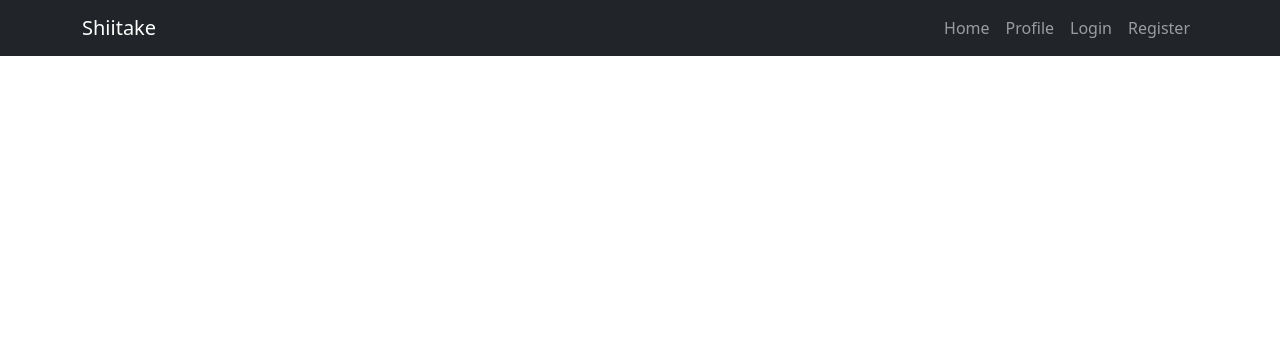
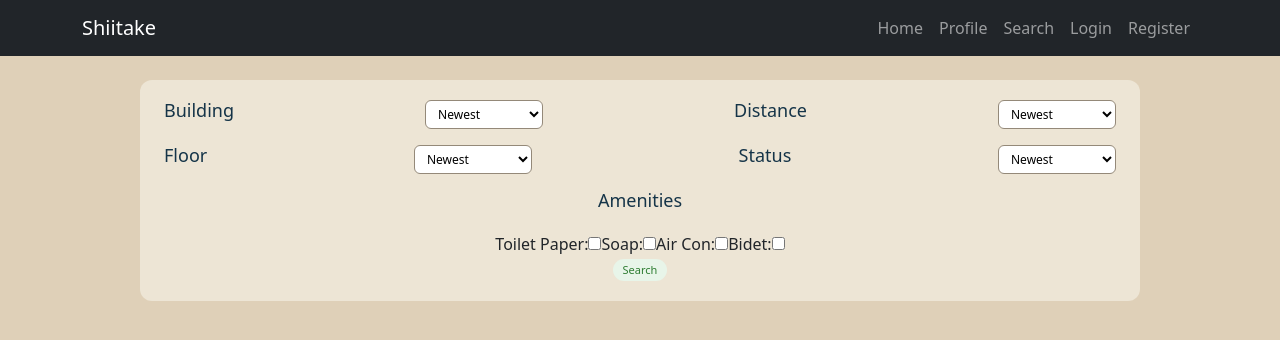
Before and after one commit to NotAquazin/Shiitake, a React (Create React App) app in the folder client/: page /search in a window 1280 px wide. Shown: the top 340 px of the page. Built offline with nearby package versions, Linux system fonts and the light colour scheme.

Commit message:
made query page

```diff
--- a/client/src/App.js
+++ b/client/src/App.js
@@ -5,6 +5,7 @@ import Register from './components/Register';
 import Map from "./components/Map";
 import CRPage from "./components/CRPage";
 import Profile from "./components/Profile";
+import Search from "./components/Search";
 
 const Home = () => {
   return (
@@ -39,7 +40,10 @@ const App = () => {
               </li>
               <li className="nav-item">
                     <Link className="nav-link" to="/profile">Profile</Link>
-                  </li>
+              </li>
+              <li className="nav-item">
+                    <Link className="nav-link" to="/search">Search</Link>
+              </li>
               {!isLoggedIn ? (
                 <>
                   <li className="nav-item">
@@ -69,7 +73,7 @@ const App = () => {
         <Route path="/login" element={<Login />} />
         <Route path="/register" element={<Register />} />
         <Route path="/profile" element={<Profile />} />
-
+        <Route path="/search" element={<Search />} />
         <Route path="/cr/:id" element={<CRPage />} />
       </Routes>
     </Router>
--- /dev/null
+++ b/client/src/components/Search.js
@@ -0,0 +1,225 @@
+import { useState } from 'react';
+import sampleCR from './crData';
+import StarRating from './StarRating';
+import ReviewForm from './ReviewForm';
+import ReviewCard from './ReviewCard';
+import { useParams } from 'react-router-dom';
+
+const CRPage = () => {
+  const { id } = useParams(); // 'faura-1' in this example
+
+// The logged-in user's name. Replace with real auth later.
+  const CURRENT_USER = 'You'
+
+  const SORT_OPTIONS = ['Newest', 'Oldest', 'Highest Rated', 'Lowest Rated', 'Most Liked']
+
+    const [reviews,       setReviews]       = useState(sampleCR.reviews)
+    const [showForm,      setShowForm]      = useState(false)
+    const [editingReview, setEditingReview] = useState(null)
+    const [sortBy,        setSortBy]        = useState('Newest')
+    const [reported,      setReported]      = useState(new Set())
+
+    // Checks if already posted review
+    const alreadyReviewed = reviews.some((r) => r.author === CURRENT_USER)
+
+    // Average rating across all reviews
+    const avgRating = reviews.length > 0
+      ? reviews.reduce((sum, r) => sum + r.rating, 0) / reviews.length
+      : 0
+
+    // Sort a copy of reviews (never mutate state directly)
+    const sortedReviews = [...reviews].sort((a, b) => {
+      if (sortBy === 'Newest')        return b.timestamp.localeCompare(a.timestamp)
+      if (sortBy === 'Oldest')        return a.timestamp.localeCompare(b.timestamp)
+      if (sortBy === 'Highest Rated') return b.rating - a.rating
+      if (sortBy === 'Lowest Rated')  return a.rating - b.rating
+      if (sortBy === 'Most Liked')    return b.likes   - a.likes
+      return 0
+    })
+
+  const [inputs, setInputs] = useState({});
+
+  const handleChange = (e) => {
+    const target = e.target;
+    const value = target.type === 'checkbox' ? target.checked : target.value;
+    const name = target.name;
+    setInputs(values => ({...values, [name]: value}))
+  }
+
+  const handleSubmit = (event) => {
+    let fillings = '';
+    if (inputs.tomato) fillings += 'tomato';
+    if (inputs.onion) {
+      if (inputs.tomato) fillings += ' and ';
+      fillings += 'onion';
+    }
+    if (fillings == '') fillings = 'no fillings';
+    alert(`${inputs.firstname} wants a burger with ${fillings}`);
+    event.preventDefault();
+  };
+    // Event handlers
+
+    function handleSearch() {
+    }
+
+    // Render
+
+    return (
+      <div style={{ minHeight: '100vh', background: '#DFD0B8', padding: '24px 16px', textAlign: 'center' }}>
+        {/* ── Filters ── */}
+
+        <div style={{ maxWidth: '1000px', margin: '0 auto' }}>
+
+          <div style={{
+            background: '#EDE5D5',
+            borderRadius: '12px',
+            padding: '20px 24px',
+
+          }}>
+
+            {/* Header row: title + sort dropdown */}
+            <div style={{ display: 'flex', justifyContent: 'space-between', marginBottom: '16px' }}>
+              <h2 style={{ margin: 0, fontSize: '18px', color: '#153448' }}>
+                Building
+              </h2>
+
+              {/* Only show the sort dropdown if there's more than 1 review */}
+              {reviews.length > 1 && (
+                <select
+                  value={sortBy}
+                  onChange={(e) => setSortBy(e.target.value)}
+                  style={{
+                    padding: '4px 8px',
+                    fontSize: '12px',
+                    borderRadius: '6px',
+                    border: '1px solid #948979',
+                    background: 'white',
+                    cursor: 'pointer',
+                  }}
+                >
+                  {SORT_OPTIONS.map((option) => (
+                    <option key={option}>{option}</option>
+                  ))}
+                </select>
+              )}
+
+              <h2 style={{ margin: 0, fontSize: '18px', color: '#153448' }}>
+                Distance
+              </h2>
+
+              {/* Only show the sort dropdown if there's more than 1 review */}
+              {reviews.length > 1 && (
+                <select
+                  value={sortBy}
+                  onChange={(e) => setSortBy(e.target.value)}
+                  style={{
+                    padding: '4px 8px',
+                    fontSize: '12px',
+                    borderRadius: '6px',
+                    border: '1px solid #948979',
+                    background: 'white',
+                    cursor: 'pointer',
+                  }}
+                >
+                  {SORT_OPTIONS.map((option) => (
+                    <option key={option}>{option}</option>
+                  ))}
+                </select>
+              )}
+            </div>
+
+            <div style={{ display: 'flex', justifyContent: 'space-between', marginBottom: '16px' }}>
+            <h2 style={{ margin: 0, fontSize: '18px', color: '#153448' }}>
+                Floor
+            </h2>
+
+              {/* Only show the sort dropdown if there's more than 1 review */}
+              {reviews.length > 1 && (
+                <select
+                  value={sortBy}
+                  onChange={(e) => setSortBy(e.target.value)}
+                  style={{
+                    padding: '4px 8px',
+                    fontSize: '12px',
+                    borderRadius: '6px',
+                    border: '1px solid #948979',
+                    background: 'white',
+                    cursor: 'pointer',
+                  }}
+                >
+                  {SORT_OPTIONS.map((option) => (
+                    <option key={option}>{option}</option>
+                  ))}
+                </select>
+              )}
+
+              <h2 style={{ margin: 0, fontSize: '18px', color: '#153448' }}>
+                Status
+              </h2>
+
+              {/* Only show the sort dropdown if there's more than 1 review */}
+              {reviews.length > 1 && (
+                <select
+                  value={sortBy}
+                  onChange={(e) => setSortBy(e.target.value)}
+                  style={{
+                    padding: '4px 8px',
+                    fontSize: '12px',
+                    borderRadius: '6px',
+                    border: '1px solid #948979',
+                    background: 'white',
+                    cursor: 'pointer',
+                  }}
+                >
+                  {SORT_OPTIONS.map((option) => (
+                    <option key={option}>{option}</option>
+                  ))}
+                </select>
+              )}
+            </div>
+
+              {/* Amenities Checkboxes*/}
+              <h2 style={{ margin: '0 0 20px', fontSize: '18px', color: '#153448' }}>
+                Amenities
+              </h2>
+                {sampleCR.amenities.map((amenity) => (
+                    <label>{amenity.label}:
+                      <input
+                        type="checkbox"
+                        name={amenity.label}
+                        checked={inputs[amenity.label]}
+                        onChange={handleChange}
+                        />
+                      </label>
+                ))}
+
+            <div>
+              <button onClick={() => handleSearch()} style={pillBtn('#e8f5e9', '#2e7d32')}>
+                Search
+              </button>
+            </div>
+
+
+
+          </div>
+
+        </div>
+      </div>
+    )
+};
+
+// returns a style object for the small pill buttons
+function pillBtn(background, color) {
+  return {
+    padding: '3px 10px',
+    fontSize: '11px',
+    fontWeight: '500',
+    border: 'none',
+    borderRadius: '20px',
+    background,
+    color,
+    cursor: 'pointer',
+  }
+}
+
+export default CRPage;
```
Also changed, not shown: client/src/components/Profile.js (line endings or trailing spaces).
